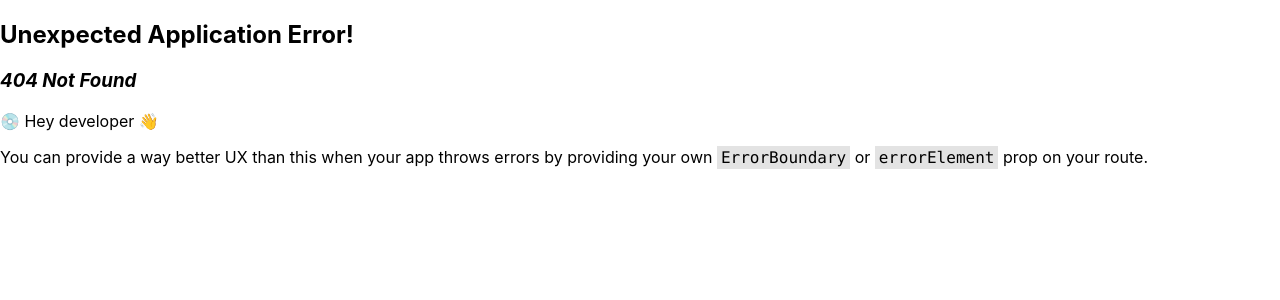
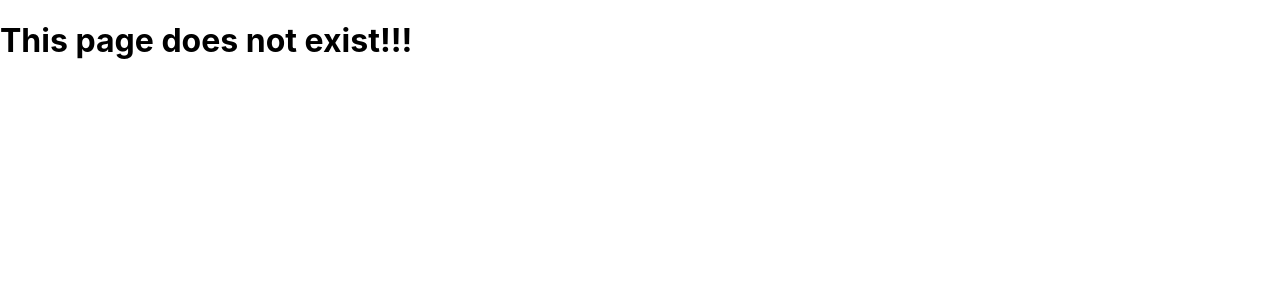
Before and after one commit to HASAN1911001/Assignment-09, a React (Create React App) app: page /quiz/1 in a window 1280 px wide. Before the commit this address had no page. Shown: the top 300 px of the page. Built offline with nearby package versions, Linux system fonts and the light colour scheme.

Commit message:
404! Done

```diff
--- a/src/App.js
+++ b/src/App.js
@@ -9,7 +9,10 @@ function App() {
     const router = createBrowserRouter([
       {path: '/', element: <Home></Home>},
       {path: '/statistics', element: <Statistics></Statistics> },
-      {path: '/blog', element: <Blog></Blog>}
+      {path: '/blog', element: <Blog></Blog>},
+      {path: '*', element: <div>
+        <h1>This page does not exist!!!</h1>
+      </div>}
   ])
   return (
     <div>
```
